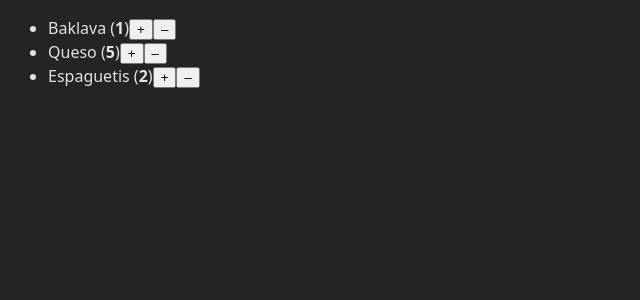
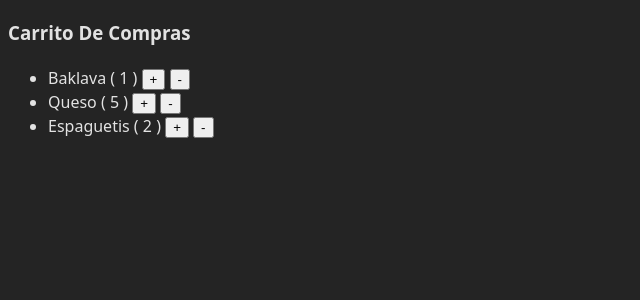
Before and after one commit to bryan-ignacio/react_v19.1, a React (Vite) app in the folder 02-interactividad/: page / in a window 1280 px wide. Shown: the top 300 px of the page, without its empty margins (0-640 px from the left). Built offline with nearby package versions, Linux system fonts and the light colour scheme.

Commit message:
Desafio 2 terminado

```diff
--- a/02-interactividad/src/components/04-actualizar-arrays-en-estado/09-desafios/DesafioDos.jsx
+++ b/02-interactividad/src/components/04-actualizar-arrays-en-estado/09-desafios/DesafioDos.jsx
@@ -45,6 +45,28 @@ export default function DesafioDos() {
     );
   }
 
+  function handleDecrementClick(id) {
+    /*
+      con map transformamos cada elemento del array y cada elemento transformado se guarda en
+      un nuevo array.
+    */
+    let listaUpdated = products.map((product) => {
+      if (product.id === id) {
+        return { ...product, count: product.count - 1 };
+      } else {
+        return product;
+      }
+    });
+    // ahora vamos a reasignarle el valor al array.
+    // * listUpdated cada uno de sus elemento pasa por una condicion si la cumple se guarda
+    // en un nuevo array.
+    // el producto.count es mayor a cero entonces lo guarada de lo contrario no lo guarada.
+    // por lo que si es -1 o -2 no los guardara.
+    listaUpdated = listaUpdated.filter((product) => product.count > 0);
+    // mandamos la lista actualizada.
+    setProducts(listaUpdated);
+  }
+
   return (
     <ul>
       {products.map((product) => (
@@ -57,7 +79,7 @@ export default function DesafioDos() {
           >
             +
           </button>
-          <button>–</button>
+          <button onClick={() => handleDecrementClick(product.id)}>–</button>
         </li>
       ))}
     </ul>
--- /dev/null
+++ b/02-interactividad/src/components/04-actualizar-arrays-en-estado/09-desafios/Ejercicio2.jsx
@@ -0,0 +1,66 @@
+import { useState } from "react";
+
+const initialProducts = [
+  {
+    id: 0,
+    name: "Baklava",
+    count: 1,
+  },
+  {
+    id: 1,
+    name: "Queso",
+    count: 5,
+  },
+  {
+    id: 2,
+    name: "Espaguetis",
+    count: 2,
+  },
+];
+
+export default function Ejercicio2() {
+  const [productos, setProductos] = useState(initialProducts);
+  function handleIncrementClick(producto) {
+    let listaIncrementada = productos.map((elemento) => {
+      if (elemento.id == producto.id) {
+        return { ...elemento, count: elemento.count + 1 };
+      } else {
+        return elemento;
+      }
+    });
+    setProductos(listaIncrementada);
+  }
+
+  function handleDecrementClick(producto) {
+    let listaDecrementada = productos.map((elemento) => {
+      if (producto.id === elemento.id) {
+        return { ...elemento, count: elemento.count - 1 };
+      } else {
+        return elemento;
+      }
+    });
+
+    listaDecrementada = listaDecrementada.filter(
+      (elemento) => elemento.count > 0
+    );
+
+    setProductos(listaDecrementada);
+  }
+
+  return (
+    <>
+      <h3>Carrito De Compras</h3>
+      <ul>
+        {productos.map((producto) => {
+          return (
+            <li key={producto.id}>
+              {producto.name} ( {producto.count} ){" "}
+              <button onClick={() => handleIncrementClick(producto)}>+</button>{" "}
+              <button onClick={() => handleDecrementClick(producto)}>-</button>
+            </li>
+          );
+        })}
+      </ul>
+    </>
+  );
+}
--- a/02-interactividad/src/main.jsx
+++ b/02-interactividad/src/main.jsx
@@ -2,10 +2,10 @@ import { StrictMode } from "react";
 import { createRoot } from "react-dom/client";
 import "./index.css";
 
-import DesafioDos from "./components/04-actualizar-arrays-en-estado/09-desafios/DesafioDos";
+import Ejercicio2 from "./components/04-actualizar-arrays-en-estado/09-desafios/Ejercicio2";
 
 createRoot(document.getElementById("root")).render(
   <StrictMode>
-    <DesafioDos />
+    <Ejercicio2 />
   </StrictMode>
 );
```
